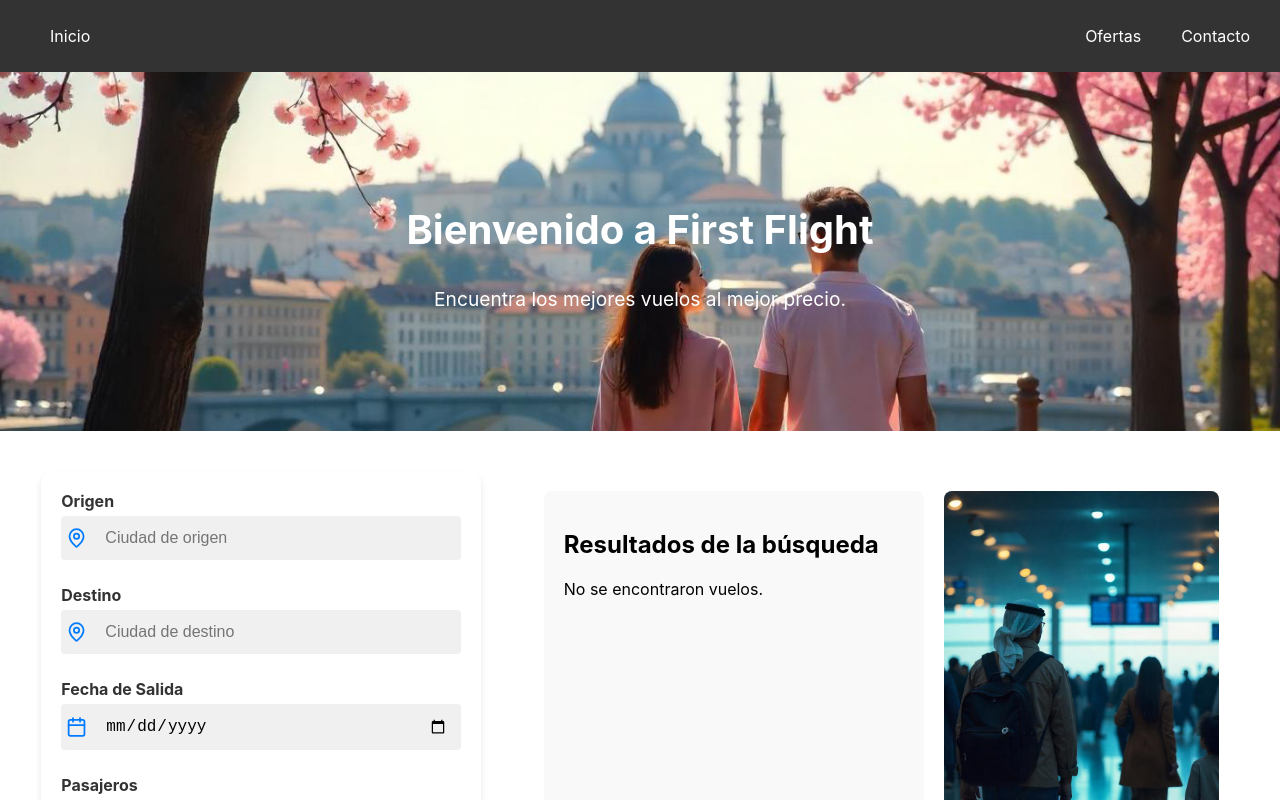
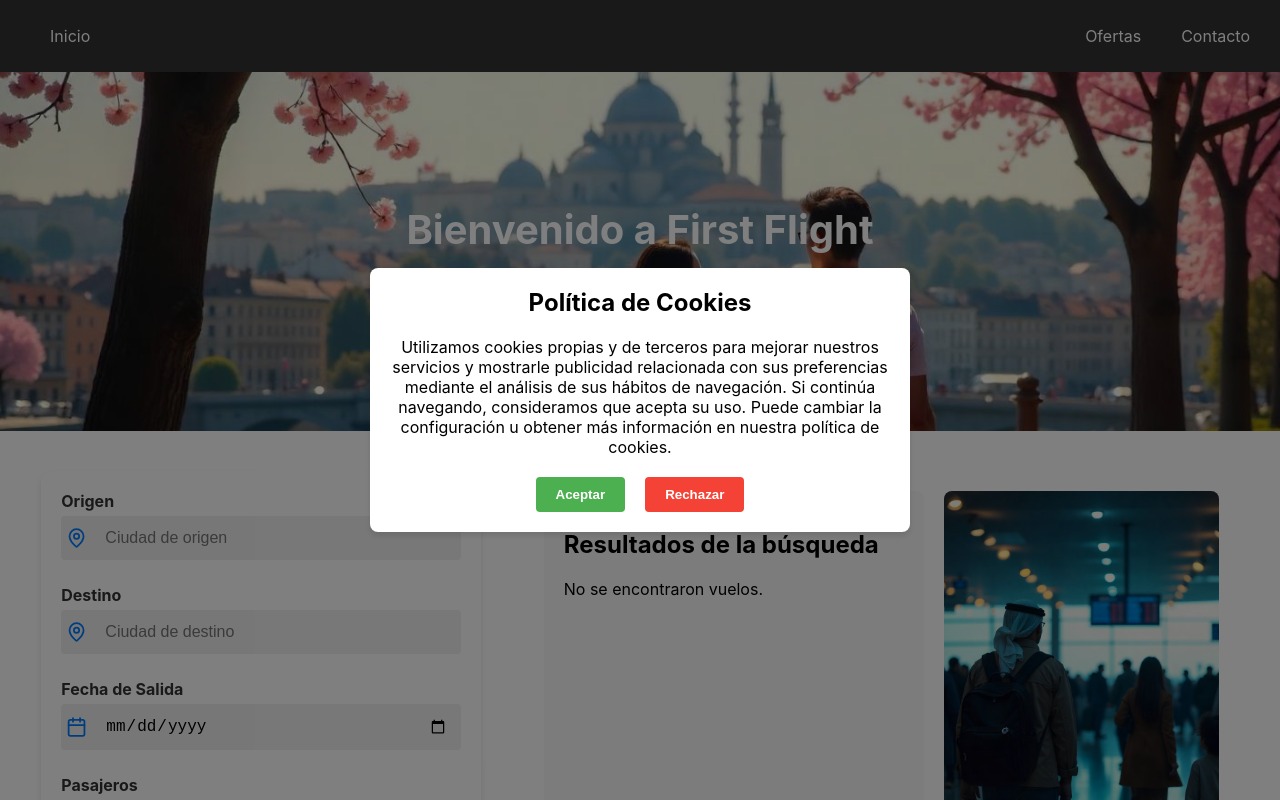
Before and after one commit to AboutDaCode/AGENCY, a React (Create React App) app: page / in a window 1280 px wide. Shown: the top 800 px of the page. Built offline with nearby package versions, Linux system fonts and the light colour scheme.

Commit message:
politicas bubble fixed

```diff
--- a/src/components/CookieBanner.js
+++ b/src/components/CookieBanner.js
@@ -1,56 +1,37 @@
 // src/components/CookieBanner.js
-/* global dataLayer */
 import React, { useState, useEffect } from 'react';
 import './CookieBanner.css';
 
 const CookieBanner = () => {
-  const [isVisible, setIsVisible] = useState(false);
+  const [showBanner, setShowBanner] = useState(false);
 
   useEffect(() => {
     const cookieConsent = localStorage.getItem('cookieConsent');
     if (!cookieConsent) {
-      setIsVisible(true);
-    } else if (cookieConsent === 'accepted') {
-      loadScripts(); // Cargar scripts si se aceptó el consentimiento
+      setShowBanner(true);
     }
   }, []);
 
   const handleAccept = () => {
     localStorage.setItem('cookieConsent', 'accepted');
-    setIsVisible(false);
-    loadScripts(); // Cargar scripts al aceptar
+    setShowBanner(false);
   };
 
   const handleReject = () => {
     localStorage.setItem('cookieConsent', 'rejected');
-    setIsVisible(false);
-    // Aquí puedes agregar lógica para bloquear cookies o scripts no esenciales
+    setShowBanner(false);
   };
 
-  const loadScripts = () => {
-    // Ejemplo: Cargar Google Analytics
-    const script = document.createElement('script');
-    script.src = "https://www.googletagmanager.com/gtag/js?id=YOUR_TRACKING_ID"; // Reemplaza con tu ID de seguimiento
-    script.async = true;
-    document.head.appendChild(script);
-
-    // Inicializar Google Analytics (ejemplo)
-    window.dataLayer = window.dataLayer || [];
-    function gtag(){ dataLayer.push(arguments); }
-    gtag('js', new Date());
-    gtag('config', 'YOUR_TRACKING_ID'); // Reemplaza con tu ID de seguimiento
-  };
-
-  if (!isVisible) return null;
+  if (!showBanner) return null;
 
   return (
-    <div className="cookie-banner">
-      <div className="cookie-banner-content">
+    <div className="cookie-banner-overlay">
+      <div className="cookie-banner">
+        <h2>Política de Cookies</h2>
         <p>
-          Este sitio web utiliza cookies para mejorar la experiencia del usuario.
-          Al continuar navegando, acepta el uso de cookies.
+          Utilizamos cookies propias y de terceros para mejorar nuestros servicios y mostrarle publicidad relacionada con sus preferencias mediante el análisis de sus hábitos de navegación. Si continúa navegando, consideramos que acepta su uso. Puede cambiar la configuración u obtener más información en nuestra política de cookies.
         </p>
-        <div className="cookie-banner-buttons">
+        <div className="cookie-buttons">
           <button onClick={handleAccept}>Aceptar</button>
           <button onClick={handleReject}>Rechazar</button>
         </div>
--- a/src/components/CookiePolicy.css
+++ b/src/components/CookiePolicy.css
@@ -1,17 +1,49 @@
-/* src/components/CookiePolicy.css */
-.cookie-policy {
-    padding: 20px;
-    max-width: 800px;
-    margin: 20px auto;
-    background-color: #f9f9f9;
-    border-radius: 8px;
-    box-shadow: 0 2px 4px rgba(0, 0, 0, 0.1);
-  }
+/* src/components/CookieBanner.css */
+.cookie-banner-overlay {
+  position: fixed;
+  top: 0;
+  left: 0;
+  right: 0;
+  bottom: 0;
+  background-color: rgba(0, 0, 0, 0.5);
+  display: flex;
+  justify-content: center;
+  align-items: center;
+  z-index: 1000;
+}
 
-  .cookie-policy h2 {
-    text-align: center;
-  }
+.cookie-banner {
+  background-color: white;
+  padding: 20px;
+  border-radius: 8px;
+  max-width: 500px;
+  text-align: center;
+  box-shadow: 0 4px 6px rgba(0, 0, 0, 0.1);
+}
 
-  .cookie-policy h3 {
-    margin-top: 20px;
-  }
+.cookie-banner h2 {
+  margin-top: 0;
+}
+
+.cookie-buttons {
+  margin-top: 20px;
+}
+
+.cookie-buttons button {
+  margin: 0 10px;
+  padding: 10px 20px;
+  border: none;
+  border-radius: 4px;
+  cursor: pointer;
+  font-weight: bold;
+}
+
+.cookie-buttons button:first-child {
+  background-color: #4CAF50;
+  color: white;
+}
+
+.cookie-buttons button:last-child {
+  background-color: #f44336;
+  color: white;
+}
```
